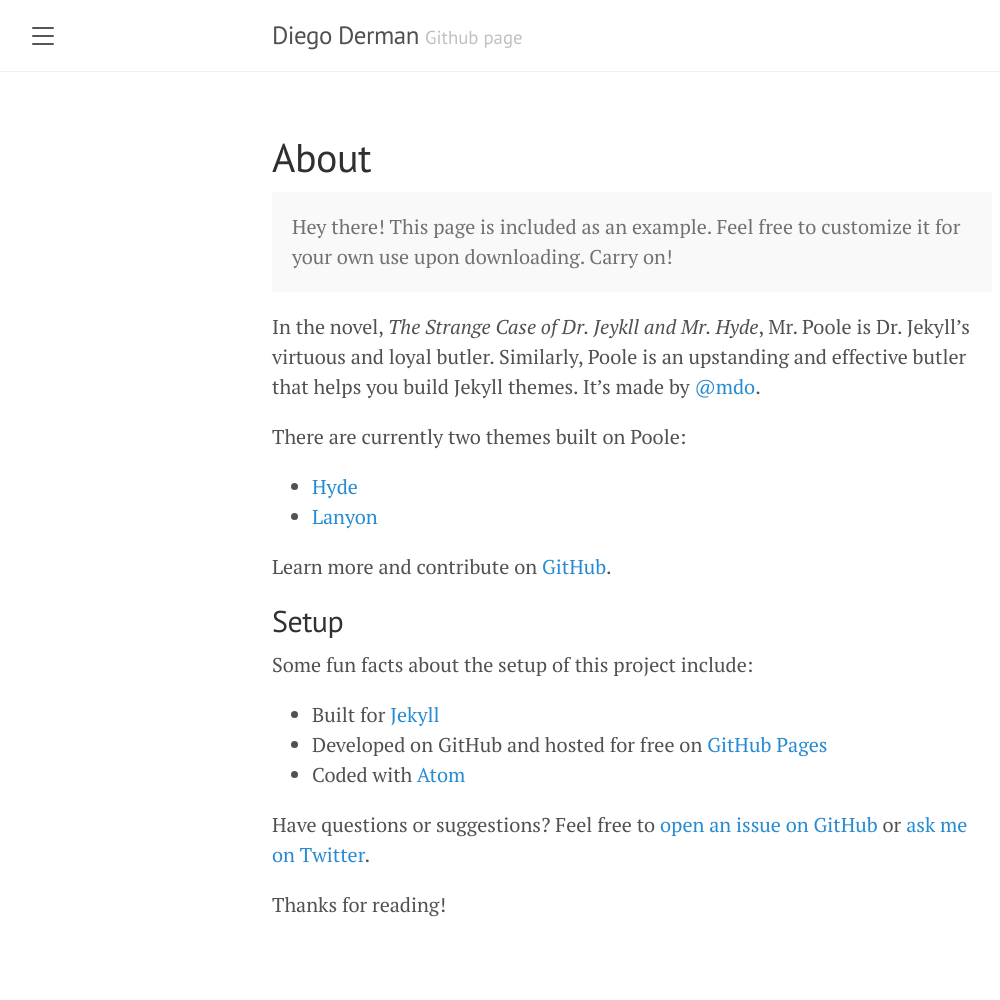
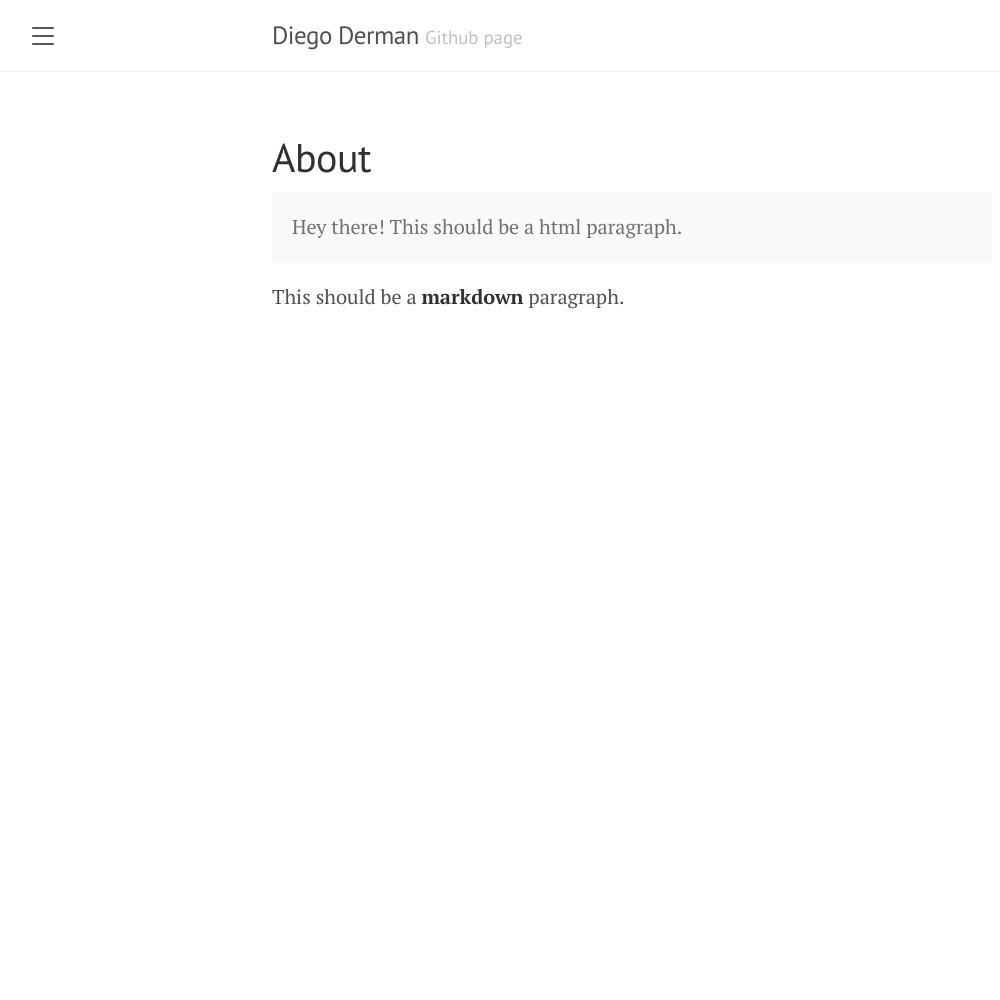
Before and after one commit to diegoderman/diegoderman.github.io, a Jekyll site: the page built from about.md, in a window 1280 px wide. Shown: the whole page, without its empty margins (8-1008 px from the left). Built offline with Jekyll 4.4.1, drawn with Linux system fonts in a browser that asks for light colours; after the commit the page ends 900 px from its top, so only the background shows below that.

Commit message:
Update about.md

```diff
--- a/about.md
+++ b/about.md
@@ -4,26 +4,7 @@ title: About
 ---
 
 <p class="message">
-  Hey there! This page is included as an example. Feel free to customize it for your own use upon downloading. Carry on!
+  Hey there! This should be a html paragraph.
 </p>
 
-In the novel, *The Strange Case of Dr. Jeykll and Mr. Hyde*, Mr. Poole is Dr. Jekyll's virtuous and loyal butler. Similarly, Poole is an upstanding and effective butler that helps you build Jekyll themes. It's made by [@mdo](https://twitter.com/mdo).
-
-There are currently two themes built on Poole:
-
-* [Hyde](http://hyde.getpoole.com)
-* [Lanyon](http://lanyon.getpoole.com)
-
-Learn more and contribute on [GitHub](https://github.com/poole).
-
-## Setup
-
-Some fun facts about the setup of this project include:
-
-* Built for [Jekyll](https://jekyllrb.com)
-* Developed on GitHub and hosted for free on [GitHub Pages](https://pages.github.com)
-* Coded with [Atom](https://atom.io)
-
-Have questions or suggestions? Feel free to [open an issue on GitHub](https://github.com/poole/issues/new) or [ask me on Twitter](https://twitter.com/mdo).
-
-Thanks for reading!
+This should be a **markdown** paragraph.
```
